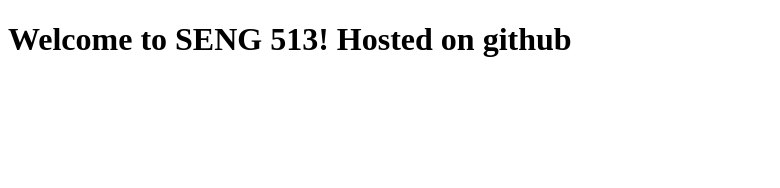
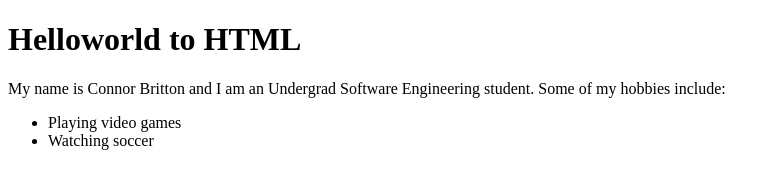
Before and after one commit to ConnorBritton/ConnorBritton.github.io, a plain HTML site: page index.html in a window 1280 px wide. Shown: the whole page, without its empty margins (0-780 px from the left). Drawn offline with Linux system fonts and the light colour scheme.

Commit message:
Class exercise

```diff
--- a/index.html
+++ b/index.html
@@ -4,6 +4,13 @@
         <title>Hello world</title>
     </head>
     <body>
-        <h1>Welcome to SENG 513! Hosted on github</h1>
+        <h1>Helloworld to HTML</h1>
+        <p>My name is Connor Britton and I am an Undergrad Software Engineering student.
+            Some of my hobbies include:</p>
+
+        <ul>
+            <li>Playing video games</li>
+            <li>Watching soccer</li>
+        </ul>
     </body>
 </html>
```
